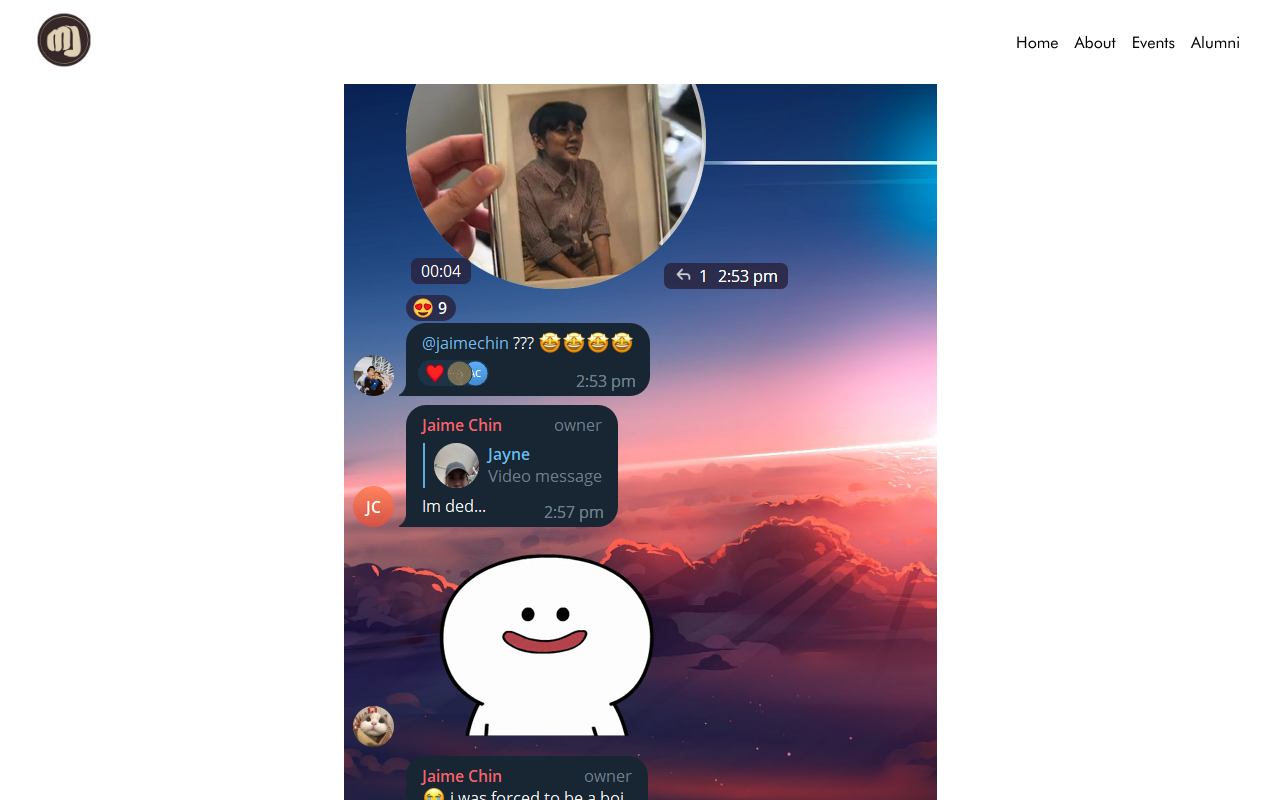
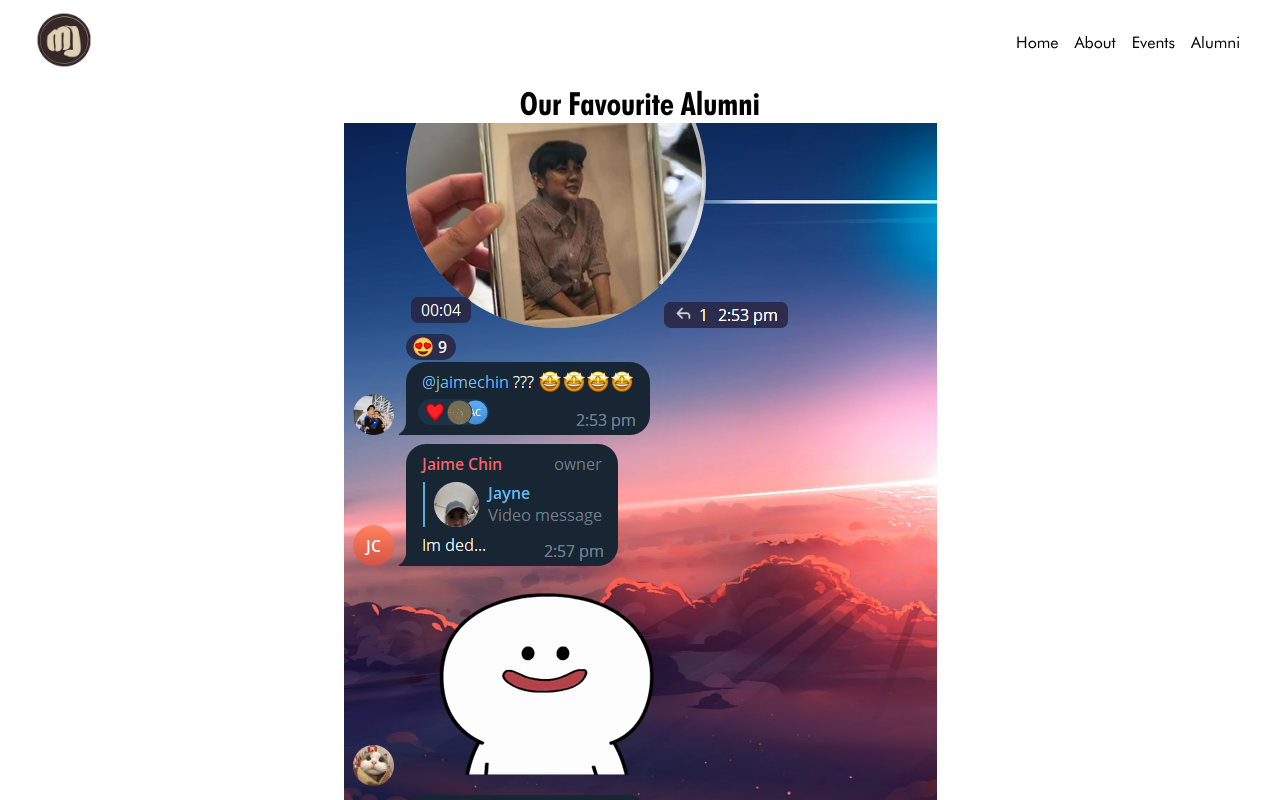
Before and after one commit to tedricc/ntu-mj, a Next.js app: page /alumni in a window 1280 px wide. Shown: the top 800 px of the page. Built offline with nearby package versions, Linux system fonts and the light colour scheme.

Commit message:
Added alumni easter egg

```diff
--- a/app/alumni/alumni-components/AlumniLanding.jsx
+++ b/app/alumni/alumni-components/AlumniLanding.jsx
@@ -5,6 +5,7 @@ import Alumni from "@/public/alumni-placeholder.png";
 function AlumniLanding() {
   return (
     <div className={styles.landing}>
+      <h1>Our Favourite Alumni</h1>
       <figure className={styles.img__wrapper}>
         <Image src={Alumni} className={styles.img} />
       </figure>
--- a/app/alumni/alumni-components/AlumniLanding.module.css
+++ b/app/alumni/alumni-components/AlumniLanding.module.css
@@ -1,4 +1,5 @@
 .landing {
   display: flex;
-  justify-content: center;
+  flex-direction: column;
+  align-items: center;
 }
--- a/components/Nav/Nav.jsx
+++ b/components/Nav/Nav.jsx
@@ -8,6 +8,7 @@ function Nav() {
     <div className="container">
       <div className="row">
         <div className={styles.nav}>
+          <Link href="/">
             <figure className={styles.logo__wrapper}>
               <Image
                 src={Logo}
@@ -18,6 +19,7 @@ function Nav() {
                 priority
               />
             </figure>
+          </Link>
 
           <div className={styles.link__wrapper}>
             <Link href="/" className={styles.link}>
```
Lines whose indentation alone changed are shown as unchanged.
